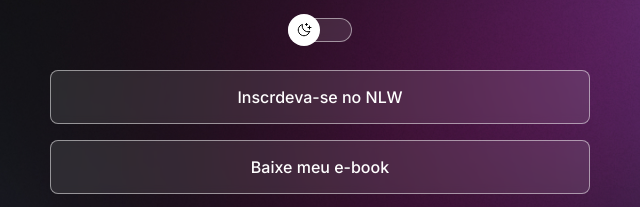
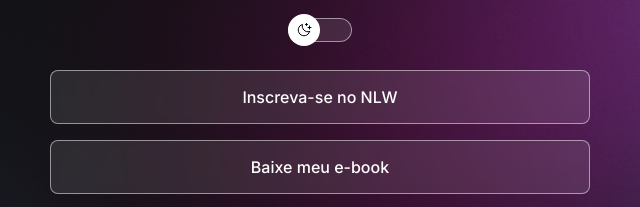
Before and after one commit to rafaelhwagner/projeto, a plain HTML site: page index.html in a window 1280 px wide. Shown: the part 237-444 px from the top of the page, 320-960 px from the left. Drawn offline with nearby package versions, Linux system fonts and the light colour scheme.

Commit message:
Inscreva-se

```diff
--- a/index.html
+++ b/index.html
@@ -27,7 +27,7 @@
 
       <ul>
         <li>
-          <a href="#">Inscrdeva-se no NLW</a>
+          <a href="#">Inscreva-se no NLW</a>
         </li>
 
         <li>
```
